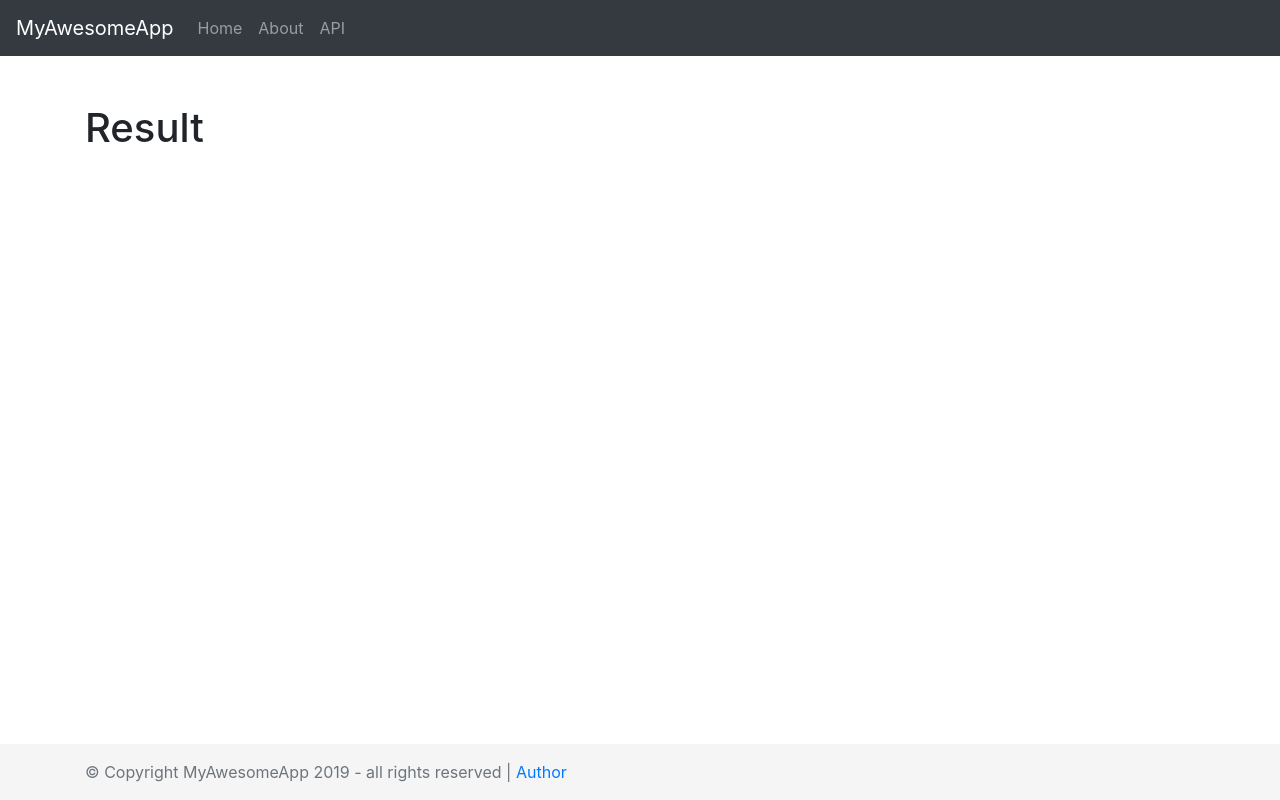
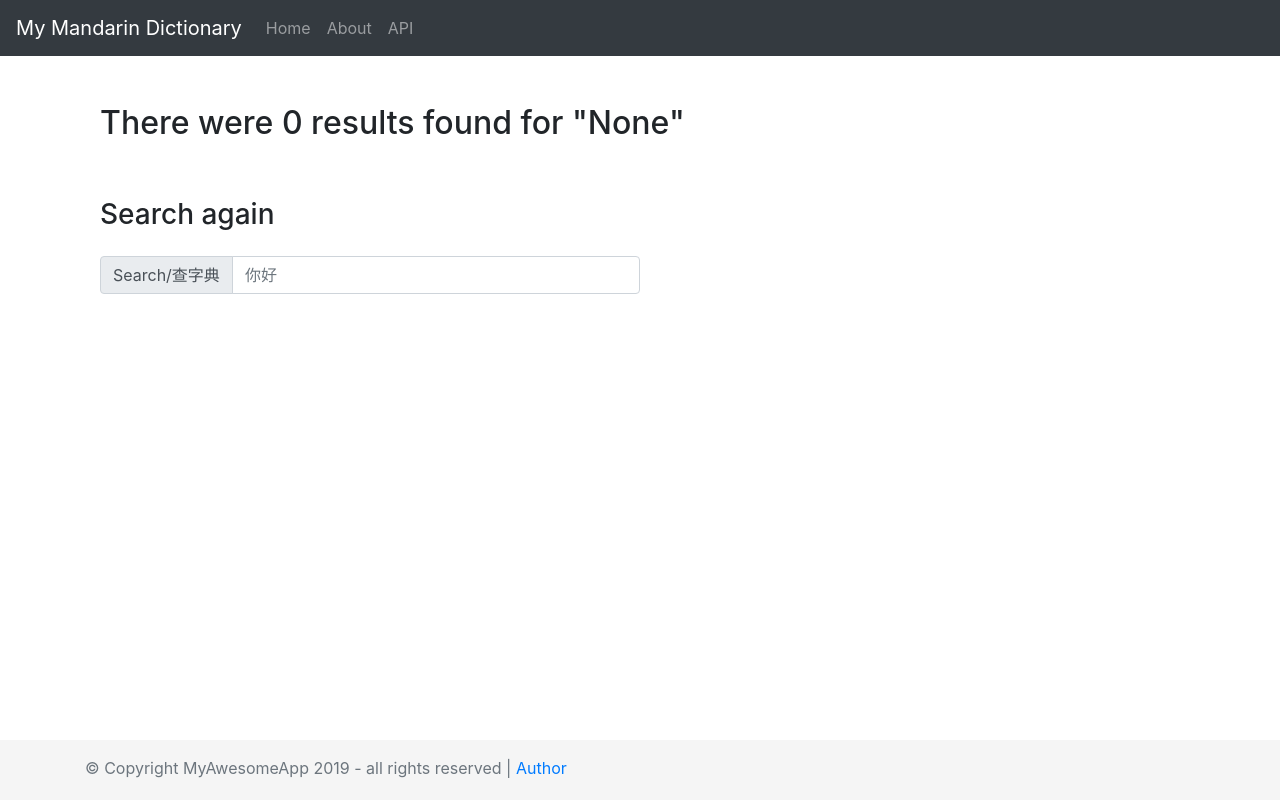
Before and after one commit to crbdev/flask-dict-app, a Flask app: page /search in a window 1280 px wide. Run offline with Flask 2, Linux system fonts and the light colour scheme; data comes from the database, SQL or seed files in the repository; some libraries are stand-ins or nearby versions.

Commit message:
updated results page

```diff
--- a/app.py
+++ b/app.py
@@ -20,7 +20,7 @@
 
 #dict entry class/model
 class Chardb(db.Model):
-    __searchable__ = ['pinyin']
+    __searchable__ = ['pinyin', 'char_simp', 'char_trad']
 
     id = db.Column(db.Integer, primary_key=True)
     char_simp = db.Column(db.String(200))
@@ -51,8 +51,10 @@
 @app.route('/search', methods=['GET', 'POST'])
 def search():
     query_parameters = request.args
-    results = Chardb.query.filter_by(pinyin=query_parameters.get('query'))
-    return render_template('search_results.html', results=results)
+    entry = query_parameters.get('query')
+    results = Chardb.query.filter_by(pinyin=entry)
+    count = results.count()
+    return render_template('search_results.html', results=results, count=count, entry=entry)
 
 if __name__ =='__main__':
     app.run(debug=True)
--- a/static/stylesheets/custom.css
+++ b/static/stylesheets/custom.css
@@ -1,6 +1,34 @@
-.footer {
-    background-color: #f5f5f5;
-    position: fixed;
+html {
+    position: relative;
+    min-height: 100%;
+  }
+  body {
+    margin-bottom: 60px; /* Margin bottom by footer height */
+  }
+  .footer {
+    position: absolute;
     bottom: 0;
     width: 100%;
+    height: 60px; /* Set the fixed height of the footer here */
+    background-color: #f5f5f5;
   }
+
+  /* Custom page CSS
+   * Not required for template or sticky footer method.
+   * -------------------------------------------------- */
+
+  body > .container {
+    padding: 60px 15px 0;
+  }
+  .container .text-muted {
+    margin: 20px 0;
+  }
+
+  .footer > .container {
+    padding-right: 15px;
+    padding-left: 15px;
+  }
+
+  code {
+    font-size: 80%;
+  }
--- a/templates/includes/_navbar.html
+++ b/templates/includes/_navbar.html
@@ -1,5 +1,5 @@
 <nav class="navbar navbar-expand-md navbar-dark bg-dark">
-    <a class="navbar-brand" href="#">MyAwesomeApp</a>
+    <a class="navbar-brand" href="/">My Mandarin Dictionary</a>
     <button class="navbar-toggler" type="button" data-toggle="collapse" data-target="#navbarsExampleDefault" aria-controls="navbarsExampleDefault" aria-expanded="false" aria-label="Toggle navigation">
       <span class="navbar-toggler-icon"></span>
     </button>
@@ -16,4 +16,4 @@
         </li>
       </ul>
     </div>
-  </nav>
+</nav>
--- a/templates/layout.html
+++ b/templates/layout.html
@@ -6,10 +6,11 @@
         <title>MyApp</title>
         <link rel="stylesheet" href="https://stackpath.bootstrapcdn.com/bootstrap/4.3.1/css/bootstrap.min.css">
         <link rel="stylesheet" href="{{ url_for('static', filename='stylesheets/custom.css') }}" />
+        <link rel="stylesheet" href="https://maxcdn.bootstrapcdn.com/font-awesome/4.6.3/css/font-awesome.min.css" />
     </head>
     <body class="d-flex flex-column h-100">
         {% include 'includes/_navbar.html' %}
-        <main role="main" class="container pt-5">
+        <main role="main" class="container pt-5 text-center">
             {% block body %}{% endblock %}
         </main>
         <footer class="footer mt-auto py-3">
--- a/templates/search_results.html
+++ b/templates/search_results.html
@@ -1,13 +1,28 @@
 {% extends 'layout.html' %}
 
 {% block body %}
-    <div class="starter-template text-left">
-        <h1>Result</h1>
-        {% for result in results%}
-        <ul class="list-group pt-4">
-            <li class="list-group-item">{{ result.definition }}</li>
-            <li class="list-group-item">{{ result.char_simp }}</li>
-          </ul>
+    <div class="starter-template text-left container">
+        {% if count == 1 %}
+            <h2>There was {{ count }} result found for "{{ entry }}"</h2>
+        {% else %}
+            <h2>There were {{ count }} results found for "{{ entry }}"</h2>
+        {% endif %}
+        {% for result in results %}
+            <ul class="list-group pt-4">
+                <li class="list-group-item"><strong>Definition:</strong> {{ result.definition }}</li>
+                <li class="list-group-item"><strong>Chinese (simplified):</strong> {{ result.char_simp }}</li>
+                <li class="list-group-item"><strong>Chinese (traditional):</strong> {{ result.char_trad }}</li>
+                <li class="list-group-item"><strong>Pinyin:</strong> {{ result.pinyin }}</li>
+            </ul>
         {% endfor %}
     </div>
+    <div class="container text-left pt-5">
+        <h3>Search again</h3>
+        <form class="md-form input-group w-50 pt-3 pb-5" method="GET" action="search">
+            <div class="input-group-prepend">
+                <span class="input-group-text">Search/查字典</span>
+            </div>
+            <input class="form-control" type="text" placeholder="你好" aria-label="Search" name="query" id="query">
+        </form>
+    </div>
 {% endblock %}
```
Also changed, not shown: templates/index.html (+11 -5 lines).
